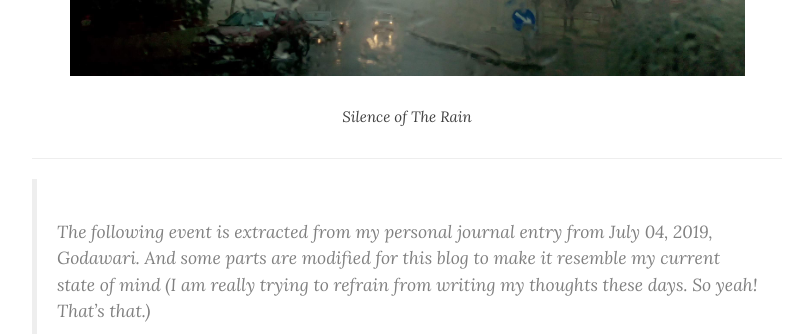
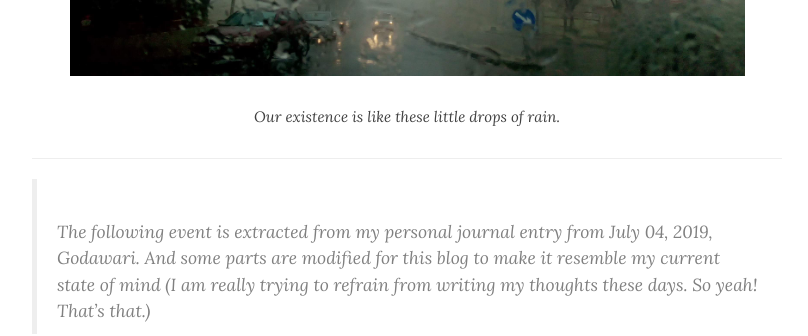
Before and after one commit to NISH1001/NISH1001.github.io, a Jekyll site: the page built from _posts/2019-11-11-silence-of-rain.markdown, in a window 1280 px wide and 900 px high, scrolled down 695 px. Shown: the part 153-489 px from the top of the window, without its empty margins (233-1041 px from the left). Built offline with Jekyll 4.4.1, drawn with Linux system fonts in a browser that asks for light colours; comment, search, counter and statistics services are not loaded.

Commit message:
Add summary/subtitle

```diff
--- a/_posts/2019-11-11-silence-of-rain.markdown
+++ b/_posts/2019-11-11-silence-of-rain.markdown
@@ -5,13 +5,13 @@
 last_edited_on:   2019-11-11 18:00:00 +0545
 categories: writing
 tags: writing life
-subtitle: "Silence of the rain."
+subtitle: "Sometimes loud things are silent. Sometimes silent things are the loudest. And life oscillates in between."
 comments: true
 header-img: "img/post-headers/2019-11-11-silence-of-rain.jpg"
 ---
 
 ![Gradients](/img/post-headers/2019-11-11-silence-of-rain.jpg){:class="paradox-center"}
-*Silence of The Rain*
+*Our existence is like these little drops of rain.*
 
 <hr/>
 
```
